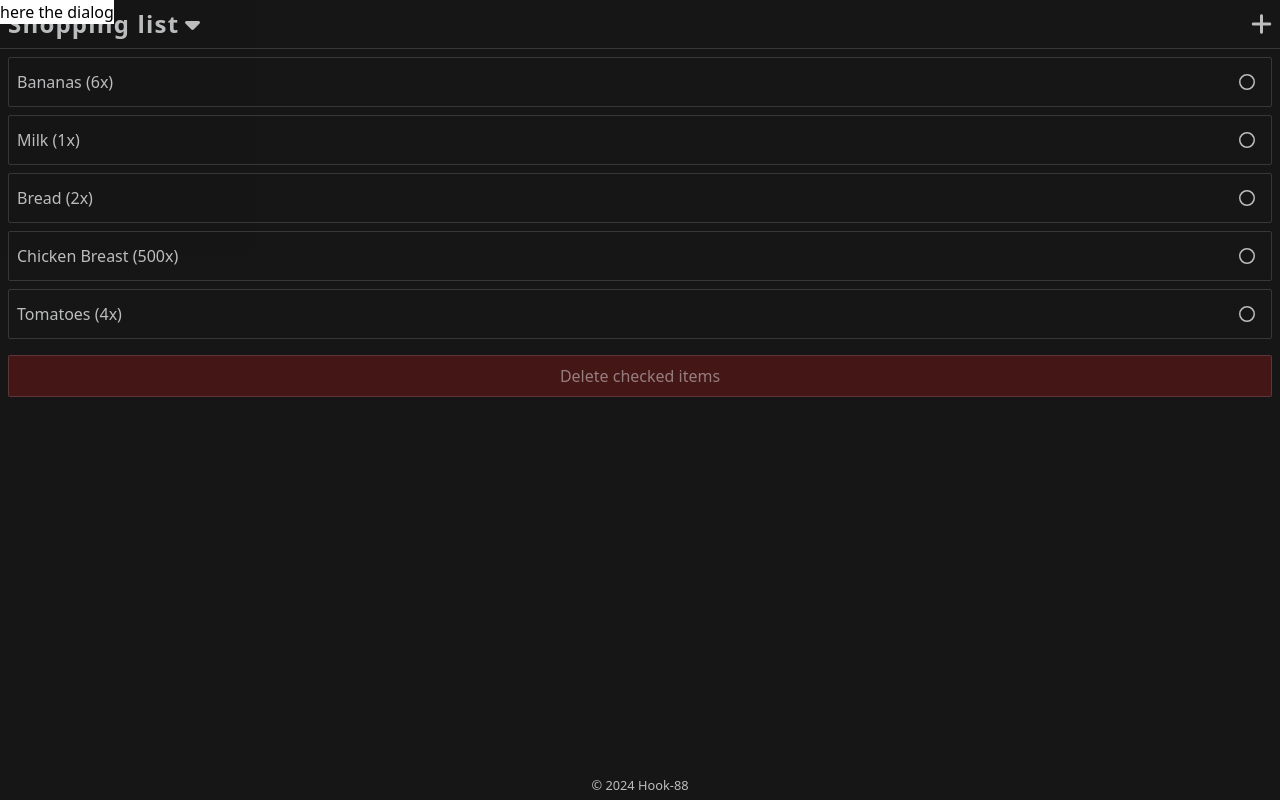
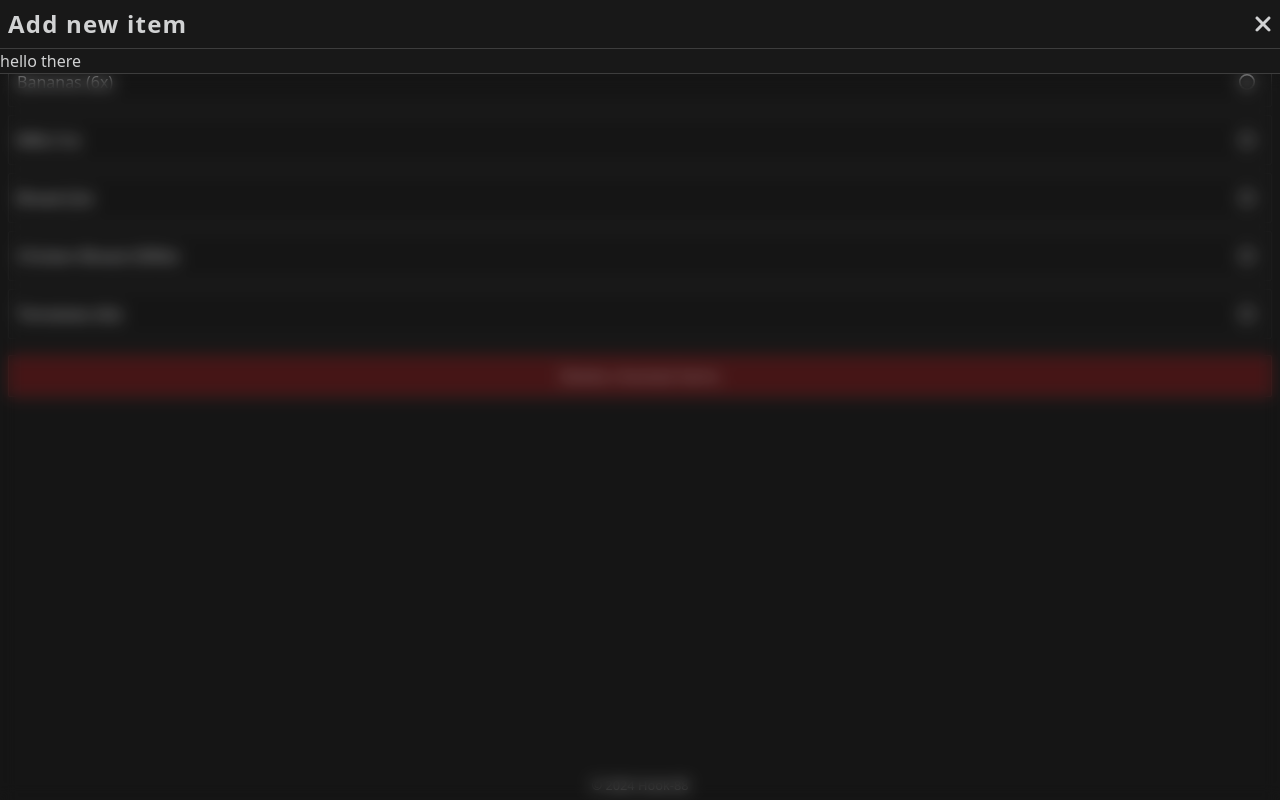
Before and after one commit to Hook-88/shopping-list, a Vue app: page / in a window 1280 px wide. Both pictures are taken after a click on the button 1261 px from the left and 24 px from the top of the page. Built offline with nearby package versions, Linux system fonts and the light colour scheme; the HTML template or start-up script is replaced by a standard one.

Commit message:
improved modal with header

```diff
--- a/src/components/modal/BaseModal.vue
+++ b/src/components/modal/BaseModal.vue
@@ -1,6 +1,9 @@
 <script setup lang="ts">
 import { useDialogStore } from '@/stores/dialog';
 import { useTemplateRef, watch } from 'vue';
+import BaseButton from '../buttons/BaseButton.vue';
+import { FontAwesomeIcon } from '@fortawesome/vue-fontawesome';
+import { faClose } from '@fortawesome/free-solid-svg-icons';
 
 const dialogStore = useDialogStore()
 
@@ -24,7 +27,14 @@ function handleClose() {
 </script>
 
 <template>
-  <dialog ref="dialog-ref" @close="handleClose">
-    here the dialog
+  <dialog ref="dialog-ref" @close="handleClose"
+    class="min-w-screen backdrop:backdrop-blur-sm bg-obsidian border-b border-ash/20 text-ash">
+    <header class="text-2xl tracking-wider font-bold border-b border-ash/20 flex justify-between pl-2 items-center">
+      <h1>Add new item</h1>
+      <BaseButton @click="handleClose">
+        <FontAwesomeIcon :icon="faClose" />
+      </BaseButton>
+    </header>
+    <component :is="dialogStore.component" />
   </dialog>
 </template>
--- a/src/views/HomeView.vue
+++ b/src/views/HomeView.vue
@@ -4,7 +4,7 @@ import { FontAwesomeIcon } from '@fortawesome/vue-fontawesome';
 import { RouterLink } from 'vue-router';
 import MainNav from '@/components/main-nav/MainNav.vue';
 import BaseButton from '@/components/buttons/BaseButton.vue';
-import { onMounted, ref } from 'vue';
+import { markRaw, onMounted, ref } from 'vue';
 import { useShoppingListStore } from '@/stores/shoppingList';
 import { GROCERYITEMS } from '@/data/shoppingList';
 import ShoppingItem from '@/components/lists/shopping-list/ShoppingItem.vue';
@@ -47,7 +47,7 @@ const dialogStore = useDialogStore()
 
 function handleClickAddNewItem() {
   dialogStore.open({
-    component: AddNewItemForm
+    component: markRaw(AddNewItemForm)
   })
 }
 
```
